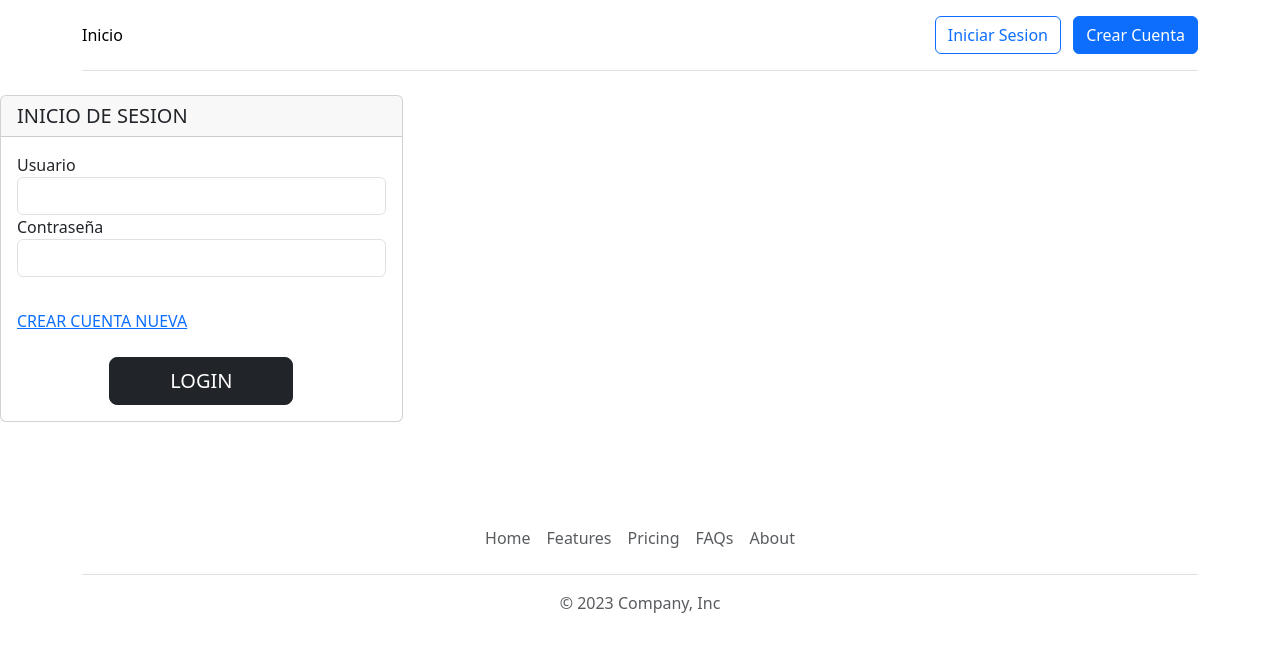
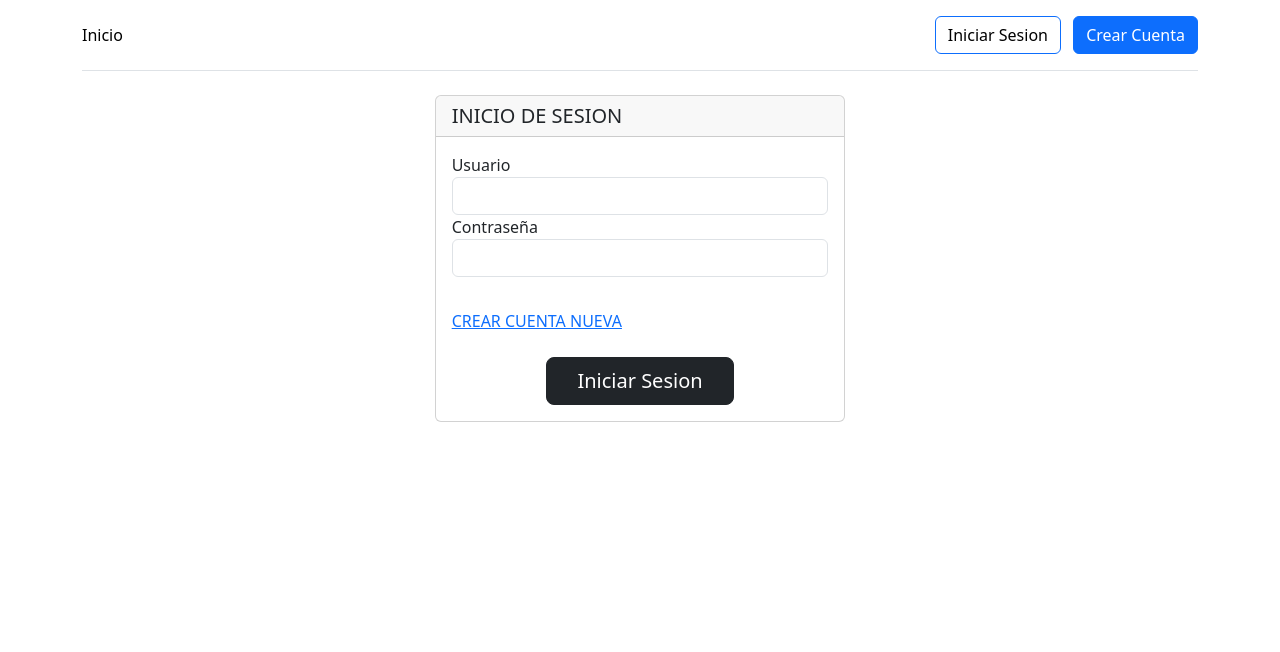
Before and after one commit to Grupo3BDD/ProyectoBDD, a Django app: page /accounts/login/ in a window 1280 px wide. Shown: the top 652 px of the page. Run offline with Django 4.2, Linux system fonts and the light colour scheme.

Commit message:
Estructurando

```diff
--- a/apps/users/models.py
+++ b/apps/users/models.py
@@ -16,6 +16,6 @@ class User(AbstractUser):
         return '{} {} / {}'.format(self.first_name, self.last_name, self.username)
 
     def get_image(self):
-        if self.image:
-            return '{}{}'.format(MEDIA_URL, self.image)
+        if self.imagen:
+            return '{}{}'.format(MEDIA_URL, self.imagen)
         return '{}{}'.format(STATIC_URL, 'img/usuario.png')
--- a/apps/users/urls.py
+++ b/apps/users/urls.py
@@ -9,8 +9,9 @@ app_name = 'users'
 
 urlpatterns = [
 
-    path('signUp/', views.SignUp.as_view(), name = 'signup'),
+    path('sign-up/', views.SignUp.as_view(), name = 'signup'),
     path('accounts/login/',views.login_view, name='login'),
     path('logout/',views.logout_view, name='logout'),
+    path('users/change_password/', login_required(views.ChangePassword.as_view()), name='update_password'),
 
 ]
--- a/apps/users/views.py
+++ b/apps/users/views.py
@@ -37,9 +37,9 @@ class SignUp(user_authenticate,CreateView):
 
     def get_context_data(self, **kwargs):
         context = super().get_context_data()
-        context['title'] = 'Register'
+        context['title'] = 'Crear Cuenta Nueva'
         context['messages.success'] = 'BIENVENIDO'
-        context['info'] = 'Registrar'
+        context['info'] = 'Crear Cuenta'
         context['users_list'] = User.objects.exists()
 
         return context
@@ -100,6 +100,41 @@ def login_view(request):
             messages.error(request, 'Usuario o contraseña no validos')
 
     return render(request, "users/login.html", {
-        'title':'LOGIN',
+        'title':'Iniciar Sesion',
 
     })
+
+###-- APARTADO PARA CAMBIAR LA CONTRASEÑA DE UN USUARIO --##
+class ChangePassword(View):
+    template_name ='users/change_password.html'
+    form_class = ChangePasswordForm
+    success_url = reverse_lazy('index')
+
+    def get(self, request, *args, **kwargs):
+        return render(request, self.template_name, {
+            'form':self.form_class,
+            'title': 'Cambiar Contraseña',
+            'info': 'Cambiar Contraseña'
+            })
+
+    def post(self, request, *args, **kwargs):
+        form = self.form_class(request.POST)
+        if form.is_valid():
+            user = User.objects.filter(pk = request.user.pk)
+            if user.exists():
+                user = user.first()
+                user.set_password(form.cleaned_data.get('password1'))
+                contra = form.cleaned_data.get('password1')
+                user.save()
+                user = authenticate(username=request.user.username, password=contra)
+                login(self.request, user)
+
+                return redirect(self.success_url)
+            return redirect(self.success_url)
+        else:
+            form = self.form_class(request.POST)
+            return render(request, self.template_name, {
+            'form':form,
+            'title': 'Cambiar Contraseña',
+            'info': 'Cambiar Contraseña'
+            })
--- a/templates/base.html
+++ b/templates/base.html
@@ -6,6 +6,9 @@
     <meta http-equiv="X-UA-Compatible" content="IE=edge">
     <meta name="viewport" content="width=device-width, initial-scale=1.0">
     <title>{{title}}</title>
+    <link rel="icon" href="{% static 'img/Logo.png' %}">
+    {% block css %}
+    {% endblock %}
     <!-- Libreria de BOOTSTRAP-->
     <link href="https://cdn.jsdelivr.net/npm/bootstrap@5.3.0-alpha3/dist/css/bootstrap.min.css" rel="stylesheet" integrity="sha384-KK94CHFLLe+nY2dmCWGMq91rCGa5gtU4mk92HdvYe+M/SXH301p5ILy+dN9+nJOZ" crossorigin="anonymous">
 
--- a/templates/footer.html
+++ b/templates/footer.html
@@ -1,12 +1,16 @@
+{% if user.is_authenticated %}
 <div class="container">
     <footer class="py-3 my-4">
         <ul class="nav justify-content-center border-bottom pb-3 mb-3">
-            <li class="nav-item"><a href="#" class="nav-link px-2 text-body-secondary">Home</a></li>
-            <li class="nav-item"><a href="#" class="nav-link px-2 text-body-secondary">Features</a></li>
-            <li class="nav-item"><a href="#" class="nav-link px-2 text-body-secondary">Pricing</a></li>
-            <li class="nav-item"><a href="#" class="nav-link px-2 text-body-secondary">FAQs</a></li>
-            <li class="nav-item"><a href="#" class="nav-link px-2 text-body-secondary">About</a></li>
+            <li class="nav-item"><a href="/" class="nav-link px-2 text-body-secondary">Inicio</a></li>
+            <li class="nav-item"><a href="#" class="nav-link px-2 text-body-secondary">Puesto</a></li>
+            <li class="nav-item"><a href="#" class="nav-link px-2 text-body-secondary">Actividades</a></li>
+            <li class="nav-item"><a href="#" class="nav-link px-2 text-body-secondary">Asignacion</a></li>
+            <li class="nav-item"><a href="#" class="nav-link px-2 text-body-secondary">Edificios</a></li>
+            <li class="nav-item"><a href="#" class="nav-link px-2 text-body-secondary">Pensum</a></li>
+            <li class="nav-item"><a href="#" class="nav-link px-2 text-body-secondary">Usuarios</a></li>
         </ul>
         <p class="text-center text-body-secondary">&copy; 2023 Company, Inc</p>
     </footer>
 </div>
+{% endif %}
--- a/templates/navbar.html
+++ b/templates/navbar.html
@@ -1,6 +1,16 @@
 {% load static %}
 
-<div class="container">
+{% block css %}
+<style>
+  .menu a{
+    text-decoration: none;
+    color: black;
+    cursor: pointer;
+  }
+</style>
+{% endblock %}
+
+<div class="container menu">
   {% if user.is_authenticated %}
   <nav style="margin-top: 2rem;">
     <ul class="nav col-12 col-md-auto mb-2 justify-content-center mb-md-0">
@@ -54,8 +64,7 @@
       <li class="nav-item dropdown">
         <a class="nav-link dropdown-toggle" href="#" data-bs-toggle="dropdown" aria-expanded="false">Seguridad</a>
         <ul class="dropdown-menu">
-                <li><a class="dropdown-item" href="#">Perfil</a></li>
-                <li><a class="dropdown-item" href="#">Cambiar Contraseña</a></li>
+          <li><a class="dropdown-item" href="{% url 'users:update_password' %}">Cambiar Contraseña</a></li>
           <li><a class="dropdown-item" href="#">Administracion de roles y permisos</a></li>
         </ul>
       </li>
@@ -64,7 +73,8 @@
   </nav>
   {% endif %}
   <header
-    class="d-flex flex-wrap align-items-center justify-content-center justify-content-md-between py-3 mb-4 border-bottom" style="margin-bottom: 5rem;">
+    class="d-flex flex-wrap align-items-center justify-content-center justify-content-md-between py-3 mb-4 border-bottom"
+    style="margin-bottom: 5rem;">
     <div class="col-md-3 mb-2 mb-md-0">
       <a href="/" class="d-inline-flex link-body-emphasis text-decoration-none">
         Inicio
@@ -78,9 +88,24 @@
     <div class="col-md-3 text-end">
       {% if not user.is_authenticated %}
       <a href="{% url 'users:login' %}" class="btn btn-outline-primary me-2">Iniciar Sesion</a>
-        <a href="{% url 'users:signup' %}" class="btn btn-primary">Crear Cuenta</a>
+      <a href="{% url 'users:signup' %}" class="btn btn-primary" style="color: white;">Crear Cuenta</a>
       {% else %}
-        <a href="{% url 'users:logout' %}" class="nav-link px-2">Cerrar Sesion</a>
+      <div class="dropdown">
+        <button class="btn btn-outline-light dropdown-toggle" type="button" data-bs-toggle="dropdown" aria-expanded="false">
+          <img src="{{ user.get_image }}" class="rounded-pill"  height="25rem">
+        </button>
+
+
+        <ul class="dropdown-menu">
+          <li><a class="dropdown-item" href="#">Perfil</a></li>
+          <li><a class="dropdown-item" href="{% url 'users:logout' %}">Cerrar Sesion</a></li>
+
+        </ul>
+      </div>
+
+
+
+
       {% endif %}
     </div>
   </header>
--- a/templates/users/login.html
+++ b/templates/users/login.html
@@ -1,57 +1,26 @@
 {% extends 'base.html' %}
 {% load static %}
 
-{% block css %}
-<style>
-    body{
-        background: #141E30;  /* fallback for old browsers */
-        background: -webkit-linear-gradient(to right, #243B55, #141E30);  /* Chrome 10-25, Safari 5.1-6 */
-        background: linear-gradient(to right, #243B55, #141E30); /* W3C, IE 10+/ Edge, Firefox 16+, Chrome 26+, Opera 12+, Safari 7+ */
 
-    }
-    .a{
-        height: 100vh;
-        display: flex;
-        align-items: center;
-        justify-content: center;
-    }
-    .b{
-        max-width: 700px;
-        max-height: 460px;
-        width: 100%;
-        height: 100%;
-        background: white;
-        border-radius: 12px;
-
-    }
-    .formulario{
-        display:flex;
-        align-items: center;
-        justify-content: center;
-        margin-top: 4rem;
-    }
-
-</style>
-
-{% endblock %}
 
 {% block content %}
-<div class="row a">
-    <div class="col-4 b" >
-        <div class="card  formulario">
+<div class="container ">
+    <div class="row justify-content-center">
+        <div class="col-4 ">
+            <div class="card  ">
                 <h5 class="card-header">INICIO DE SESION</h5>
                 <div class="card-body">
                     <form method="POST">
                         {% csrf_token %}
 
-                    <div class ="form-group ">
+                        <div class="form-group ">
                             <label for="username">Usuario</label>
-                        <input type="text" name ="username" class="form-control">
+                            <input type="text" name="username" class="form-control">
                         </div>
 
-                    <div class ="form-group">
+                        <div class="form-group">
                             <label for="password">Contraseña</label>
-                        <input type="password" name ="password" class="form-control">
+                            <input type="password" name="password" class="form-control">
                         </div>
 
                         <div class="form-group" style="margin-top: 2rem;">
@@ -61,7 +30,7 @@
 
 
                         <div class="d-grid grap-2 col-6 mx-auto">
-                        <button type="submit" class="btn btn-lg btn-dark ">LOGIN</button>
+                            <button type="submit" class="btn btn-lg btn-dark ">Iniciar Sesion</button>
                         </div>
                     </form>
 
@@ -72,6 +41,9 @@
         </div>
     </div>
 
+</div>
+
+
 
 
 
```
Also changed, not shown: apps/users/forms.py (+4 -4 lines), templates/index.html (+7 -3 lines), templates/users/change_password.html (added, +55 -0 lines), templates/users/signup.html (+6 -1 lines), static/img/Logo.png (added), 5 other files. Lines whose indentation alone changed are shown as unchanged.
